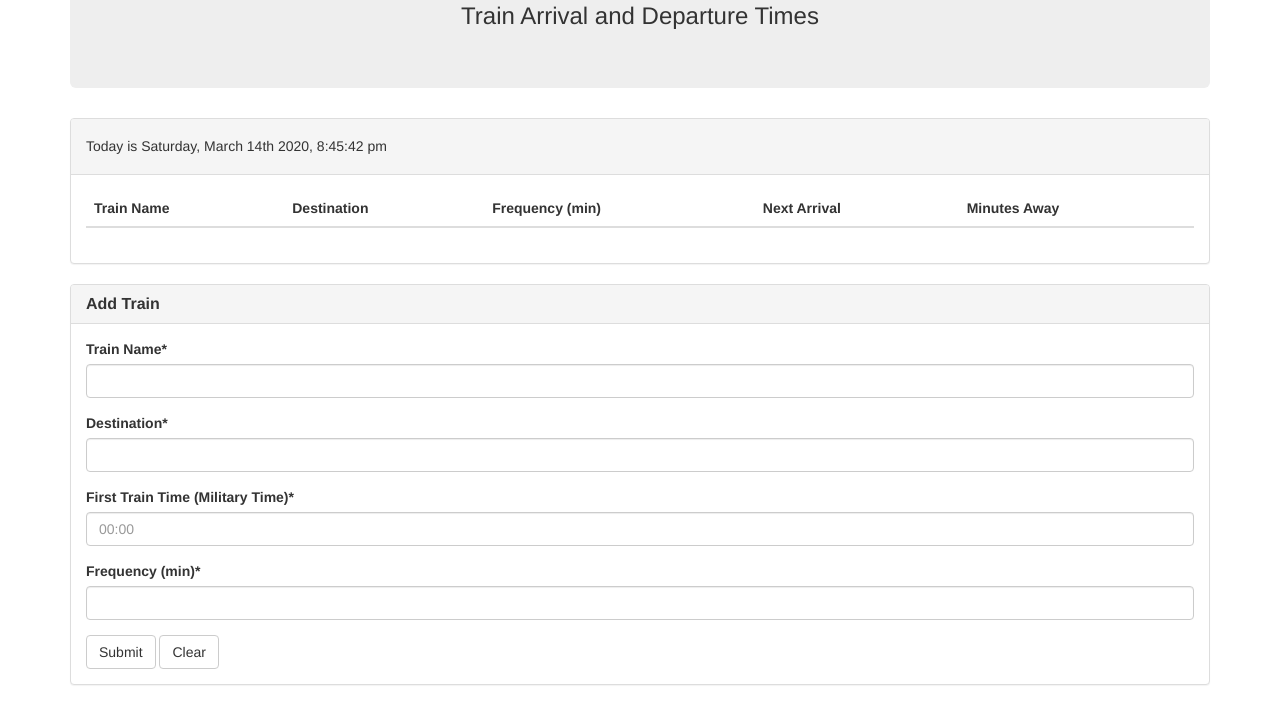
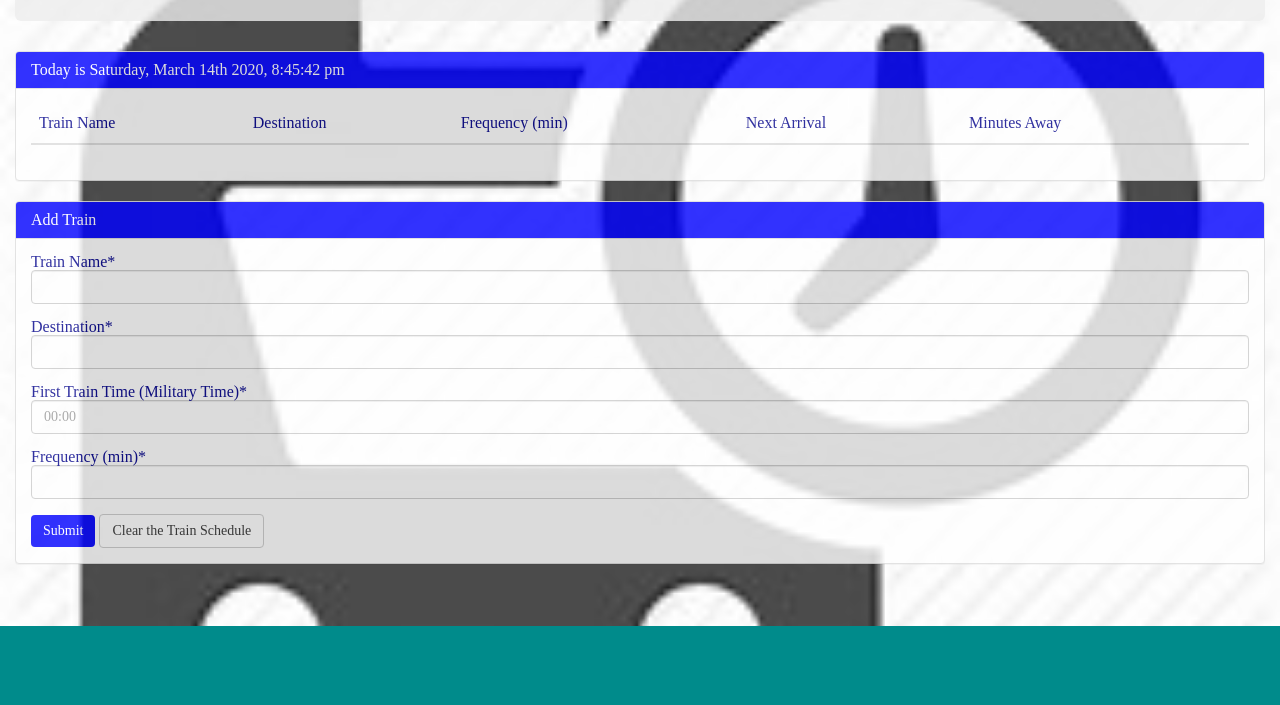
Before and after one commit to rashuzak/Train_Scheduler, a plain HTML site: page index.html in a window 1280 px wide. Shown: the part 174-879 px from the top of the page. After the commit the page ends 800 px from the top, so only its background shows below. Drawn offline with nearby package versions, Linux system fonts and the light colour scheme; no server answers.

Commit message:
working and final version

```diff
--- /dev/null
+++ b/assets/reset.css
@@ -0,0 +1,48 @@
+/* http://meyerweb.com/eric/tools/css/reset/
+   v2.0 | 20110126
+   License: none (public domain)
+*/
+
+html, body, div, span, applet, object, iframe,
+h1, h2, h3, h4, h5, h6, p, blockquote, pre,
+a, abbr, acronym, address, big, cite, code,
+del, dfn, em, img, ins, kbd, q, s, samp,
+small, strike, strong, sub, sup, tt, var,
+b, u, i, center,
+dl, dt, dd, ol, ul, li,
+fieldset, form, label, legend,
+table, caption, tbody, tfoot, thead, tr, th, td,
+article, aside, canvas, details, embed,
+figure, figcaption, footer, header, hgroup,
+menu, nav, output, ruby, section, summary,
+time, mark, audio, video {
+	margin: 0;
+	padding: 0;
+	border: 0;
+	font-size: 100%;
+	font: inherit;
+	vertical-align: baseline;
+}
+/* HTML5 display-role reset for older browsers */
+article, aside, details, figcaption, figure,
+footer, header, hgroup, menu, nav, section {
+	display: block;
+}
+body {
+	line-height: 1;
+}
+ol, ul {
+	list-style: none;
+}
+blockquote, q {
+	quotes: none;
+}
+blockquote:before, blockquote:after,
+q:before, q:after {
+	content: '';
+	content: none;
+}
+table {
+	border-collapse: collapse;
+	border-spacing: 0;
+}
--- a/assets/script.js
+++ b/assets/script.js
@@ -1,8 +1,5 @@
-//$(document).ready(function(){
 
-
-
-  // Your web app's Firebase configuration
+  //Web app's Firebase configuration
   var firebaseConfig = {
     apiKey: "AIzaSyDB0tkEFKu-BqYALCYGMm6YoJQCC_ZIs0o",
     authDomain: "hw-train-31724.firebaseapp.com",
@@ -79,17 +76,6 @@
 
  }); // Event (adding Trains)
 
- // Clear button reset
-
- $("#clearTrain").on("click", function(event) {
-     event.preventDefault();
-
-     $("#trainNameInput").val("");
-     $("#trainDestination").val("");
-     $("#startTime").val("");
-     $("#trainFrequency").val("");
-
- }); //  Event
 
  // Creating a way to retrieve train information from train dataRef
  // Creating a Firebase event for adding Train infomation to the dataRef and a row in the HTML whenever the user // adds an entry.
@@ -134,6 +120,8 @@
 
      console.log("Minutes until train " + minutesAway);
 
+
+
  // Figure out when the next train will come by adding the minutes from arrival to current time
 
  var nextTrain = moment().add(minutesAway, "minutes");
@@ -156,5 +144,27 @@
 
  $("#trainTable > tbody").append(row)
 
+/*var newMinutesAway = moment().formate('LT');
+
+       if (minutesAway !== newMinutesAway) {
+           minutesAway = newMinutesAway;
+           row('<td>' + getName + "</td>");
+           row('<td>' + getDestination + "</td>");
+           row('<td>' + getFrequency + " mins" + "</td>");
+           row('<td>' + nextArrival + "</td>");
+           row('<td>' + minutesAway + "</td>");
+        };*/
+
+
+
+
+ $("#clearTrain").on("click", function(event) {
+      event.preventDefault();
+      $('#trainTable').find("tr:gt(0)").remove();
+      reset;
+ });
+
+
+
 
  });
--- a/assets/style.css
+++ b/assets/style.css
@@ -0,0 +1,31 @@
+body {
+    background-image: url("image/th (1).jpeg");
+    background-repeat: no-repeat;
+    background-size: cover;
+    background-color: darkcyan;
+    color:darkblue;
+}
+
+.container {
+	height: auto;
+	width: 100%;
+}
+
+.jumbotron {
+	opacity: 0.8;
+}
+
+.panel {
+	opacity: 0.8;
+}
+
+.panel > .panel-heading {
+    background-color: blue;
+    color: white;
+}
+
+#addTrain {
+    background-color: blue;
+    color: white;
+    border: darkblue;
+}
--- a/index.html
+++ b/index.html
@@ -17,6 +17,7 @@
 
 <!-- CSS -->
 <link rel="stylesheet" type="text/css" media="screen" href="assets/style.css"/>
+<link rel="stylesheet" type="text/css" media="screen" href="assets/reset.css"/>
 
 <!-- Firebase Reference -->
 <!-- The core Firebase JS SDK is always required and must be listed first -->
@@ -65,11 +66,14 @@
                                 <th>Frequency (min)</th>
                                 <th>Next Arrival</th>
                                 <th>Minutes Away</th>
+                                <th></th>
                             </tr>
                         </thead>
                         <tbody>
+
                         </tbody>
                     </table>
+
                 </div>
             </div>
 
@@ -103,7 +107,7 @@
                             </div>
 
                             <button class = "btn btn-default" id = "addTrain" type = "submit">Submit</button>
-                            <button class = "btn btn-default" id = "clearTrain" type = "reset">Clear</button>
+                            <button class = "btn btn-default" id = "clearTrain" type = "reset">Clear the Train Schedule</button>
 
                         </form>
 
```
Also changed, not shown: 1 other file.
